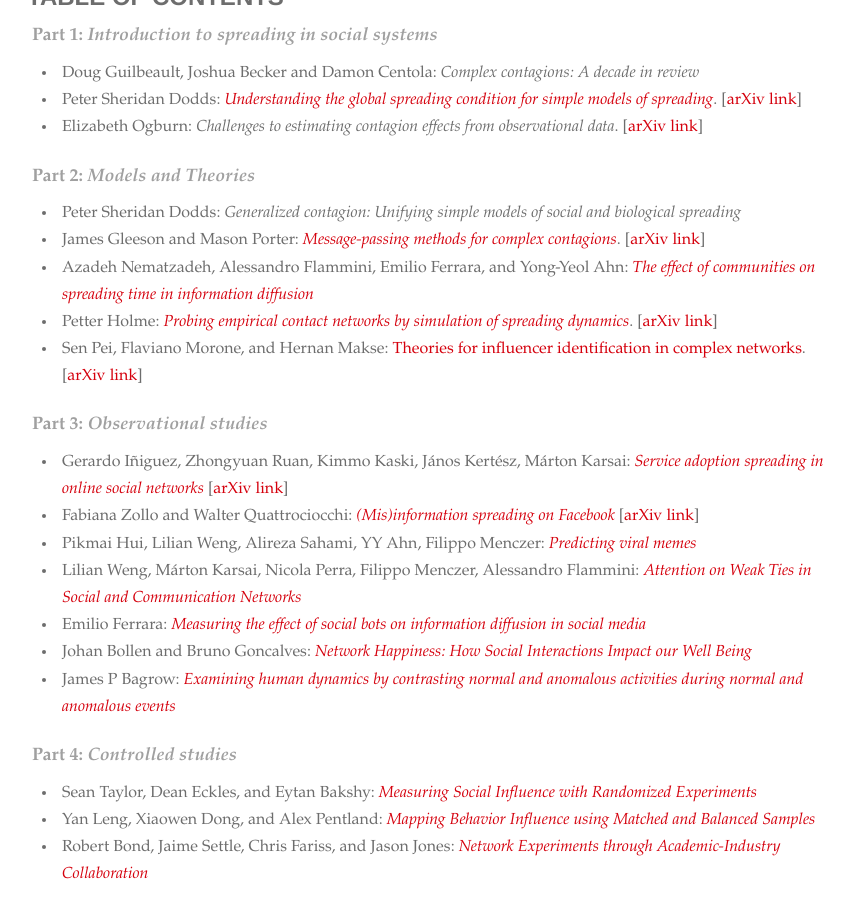
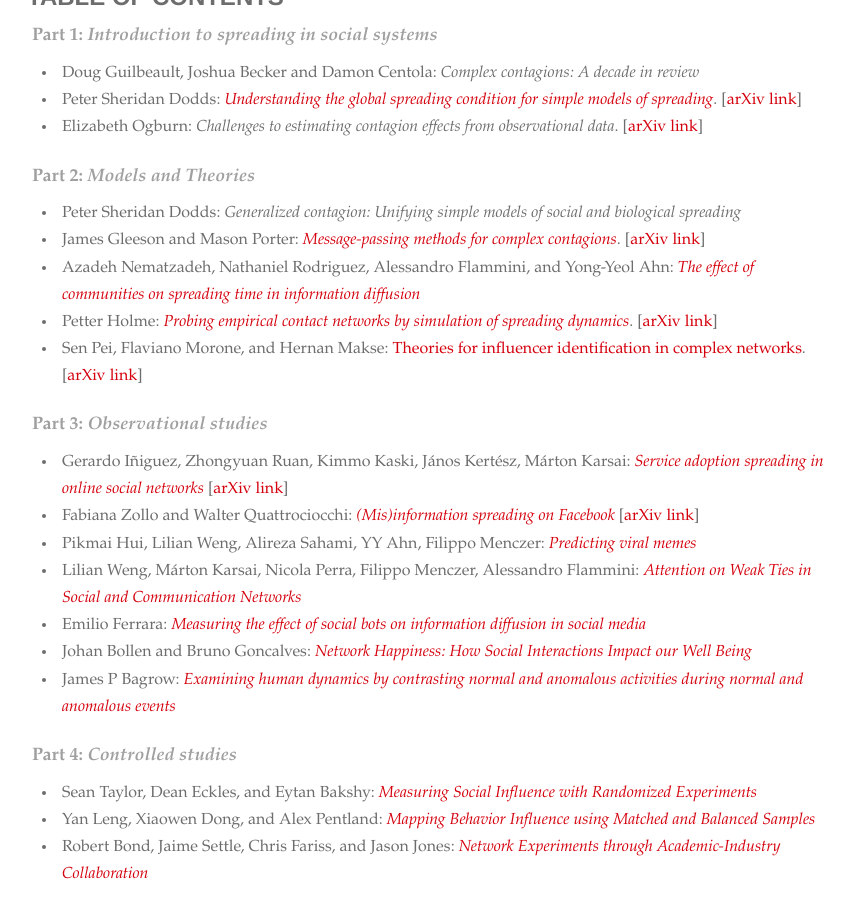
Before and after one commit to socialcontagionbook/socialcontagionbook.github.io, a Jekyll site: the page built from index.md, in a window 1280 px wide and 900 px high, scrolled down 346 px. Shown: the whole window, without its empty margins (213-1067 px from the left). Built offline with Jekyll 4.4.1, drawn with Linux system fonts in a browser that asks for light colours; some web fonts are replaced; our own code applies the rules of GitHub Pages for plain Markdown files.

Commit message:
nematzadeh chapter author list update.

```diff
--- a/index.md
+++ b/index.md
@@ -18,7 +18,7 @@ This page contains information for authors of the forthcoming _Spreading Dynamic
 
 * Peter Sheridan Dodds: _Generalized contagion: Unifying simple models of social and biological spreading_
 * James Gleeson and Mason Porter: [_Message-passing methods for complex contagions_](#gleeson). \[[arXiv link](https://arxiv.org/abs/1703.08046)\]
-* Azadeh Nematzadeh, Alessandro Flammini, Emilio Ferrara, and Yong-Yeol Ahn: [_The effect of communities on spreading time in information diffusion_](#nematzadeh)
+* Azadeh Nematzadeh, Nathaniel Rodriguez, Alessandro Flammini, and Yong-Yeol Ahn: [_The effect of communities on spreading time in information diffusion_](#nematzadeh)
 * Petter Holme: [_Probing empirical contact networks by simulation of spreading dynamics_](#holme). \[[arXiv link](https://arxiv.org/abs/1706.09095)\]
 * Sen Pei, Flaviano Morone, and Hernan Makse: [Theories for influencer identification in complex networks](#pei). \[[arXiv link](https://arxiv.org/abs/1707.01594)\]
 
```
